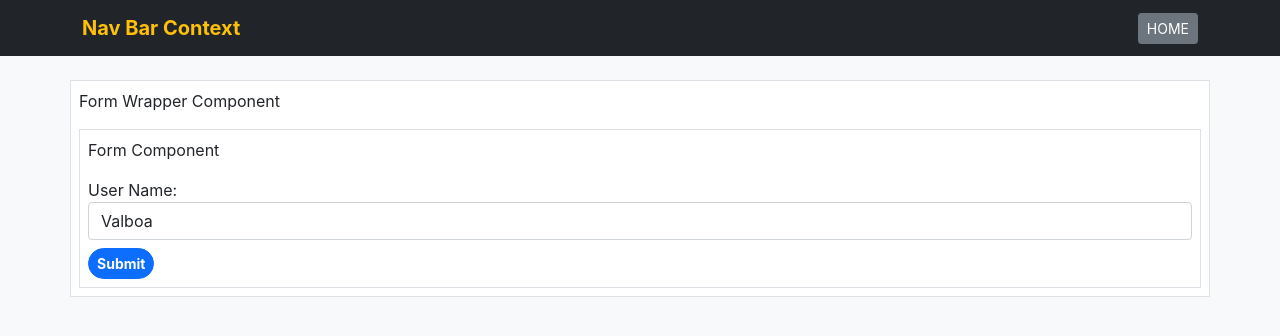
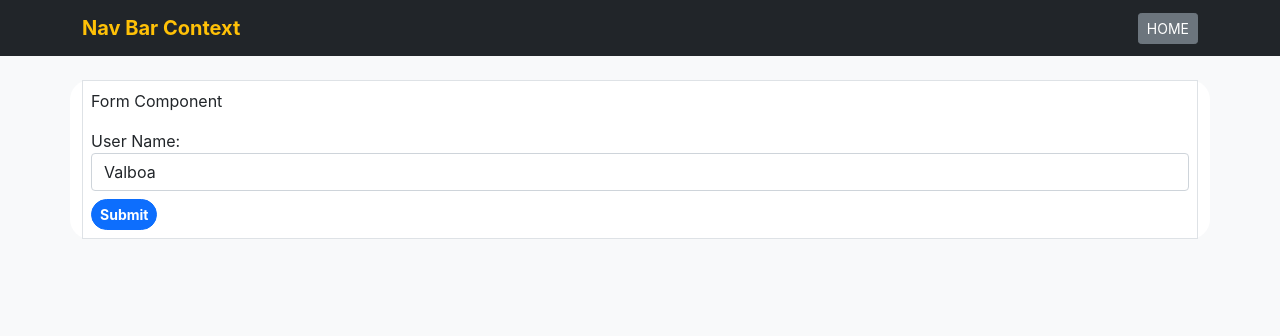
Before and after one commit to Virgilio-D-Cabading-Jr/Coding_Dojo_MERN_Stack_React_Functional_Components, a React (Create React App) app: page / in a window 1280 px wide. Shown: the top 336 px of the page. Built offline with nearby package versions, Linux system fonts and the light colour scheme.

Commit message:
romove border and label on Fowm Wrapper component

```diff
--- a/src/components/FormWrapperComponent.jsx
+++ b/src/components/FormWrapperComponent.jsx
@@ -8,8 +8,7 @@ import FormComp from './FormComponent'
  */
 const FormWrapperComp = () => {
     return (
-        <div className='border bg-white p-2'>
-            <p>Form Wrapper Component</p>
+        <div className='bg-white round'>
             {/* **** FORM COMPONENT *********************** */}
             <FormComp />
         </div>
```
